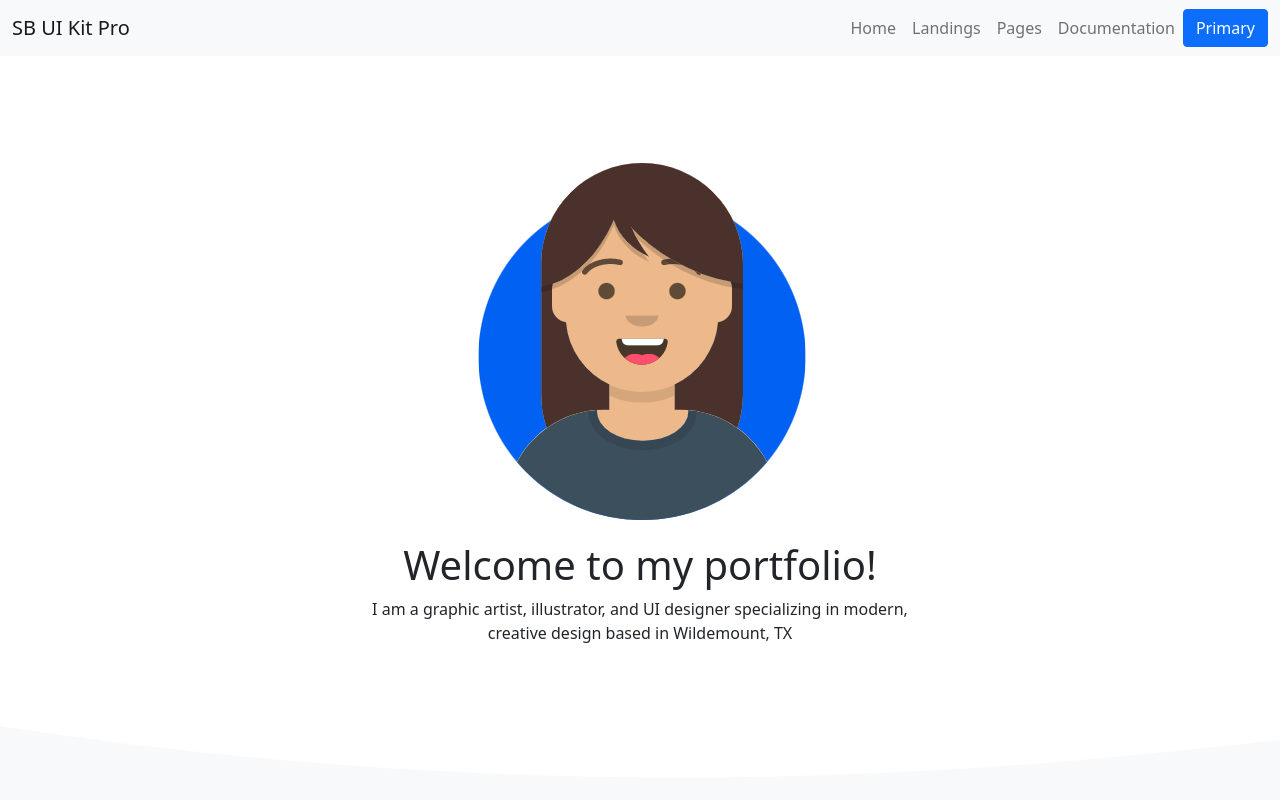
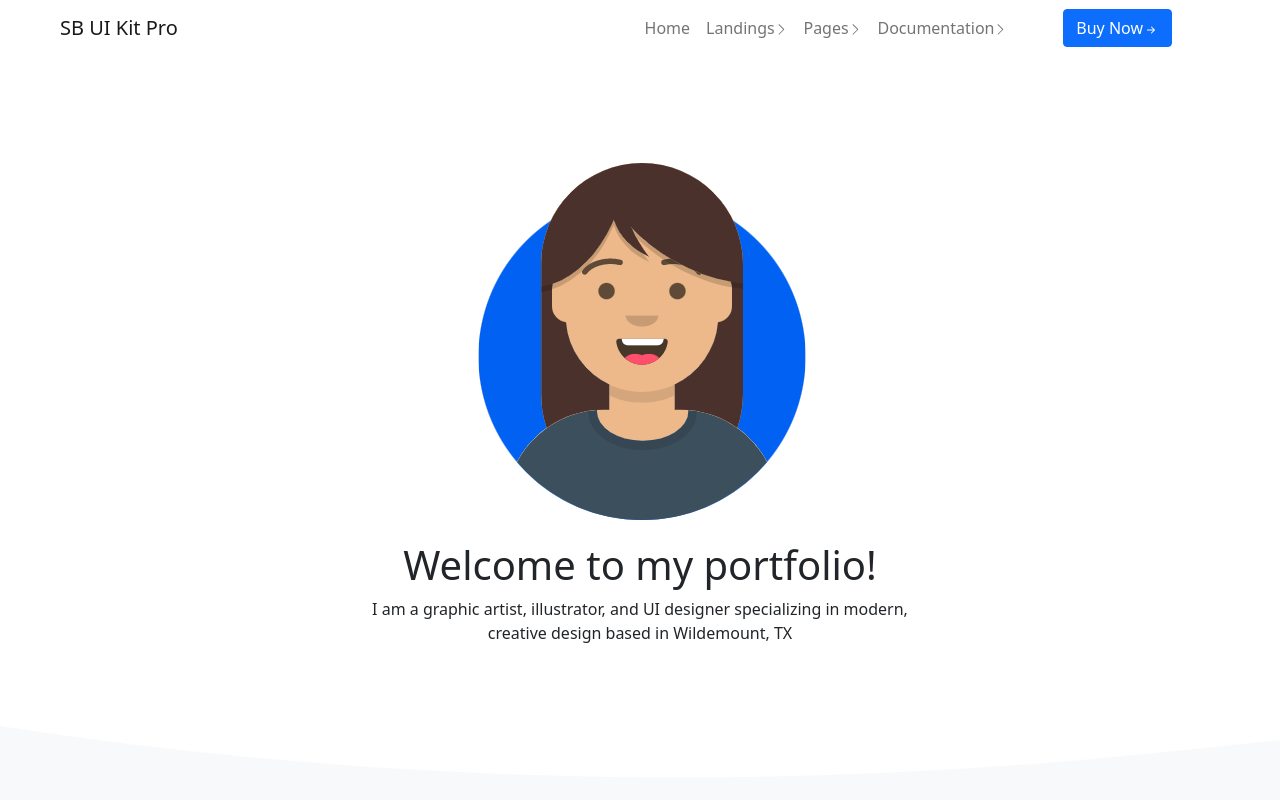
Before and after one commit to salils562/ui-kit-clone, a plain HTML site: page index.html in a window 1280 px wide. Shown: the top 800 px of the page. Drawn offline with nearby package versions, Linux system fonts and the light colour scheme.

Commit message:
"addedarrows"

```diff
--- a/css/style.css
+++ b/css/style.css
@@ -83,6 +83,10 @@ padding: 10px;
 .custom-shape-divider-bottom-1647175144 .shape-fill {
     fill: #ffffff;
 }
+.svgs-size{
+    width: 0.8rem;
+    height: 0.8rem;
+}
 /* Footer */
 footer{
     background-color: rgb(33, 40, 50);
--- a/index.html
+++ b/index.html
@@ -9,8 +9,8 @@
     <title>Portfolio - SB UI Kit Pro </title>
   </head>
   <body>
-    <nav class="navbar navbar-expand-lg navbar-light bg-light">
-        <div class="container-fluid">
+    <nav class="navbar navbar-expand-lg navbar-light">
+        <div class="container-fluid mx-5">
           <a class="navbar-brand" href="#">SB UI Kit Pro</a>
           <button class="navbar-toggler" type="button" data-bs-toggle="collapse" data-bs-target="#navbarSupportedContent" aria-controls="navbarSupportedContent" aria-expanded="false" aria-label="Toggle navigation">
             <span class="navbar-toggler-icon"></span>
@@ -21,17 +21,25 @@
                 <a class="nav-link" aria-current="page" href="#">Home</a>
               </li>
               <li class="nav-item">
-                <a class="nav-link" href="#">Landings</a>
+                <a class="nav-link" href="#">Landings<svg xmlns="http://www.w3.org/2000/svg" width="16" height="16" fill="currentColor" class="bi bi-chevron-right svgs-size" viewBox="0 0 16 16">
+                  <path fill-rule="evenodd" d="M4.646 1.646a.5.5 0 0 1 .708 0l6 6a.5.5 0 0 1 0 .708l-6 6a.5.5 0 0 1-.708-.708L10.293 8 4.646 2.354a.5.5 0 0 1 0-.708z"/>
+                </svg></a>
               </li>
               <li class="nav-item">
-                <a class="nav-link" href="#">Pages</a>
+                <a class="nav-link" href="#">Pages<svg xmlns="http://www.w3.org/2000/svg" width="16" height="16" fill="currentColor" class="bi bi-chevron-right svgs-size" viewBox="0 0 16 16">
+                  <path fill-rule="evenodd" d="M4.646 1.646a.5.5 0 0 1 .708 0l6 6a.5.5 0 0 1 0 .708l-6 6a.5.5 0 0 1-.708-.708L10.293 8 4.646 2.354a.5.5 0 0 1 0-.708z"/>
+                </svg></a>
               </li>
               <li class="nav-item">
-                <a class="nav-link" href="#" tabindex="-1" aria-disabled="true">Documentation</a>
+                <a class="nav-link" href="#" tabindex="-1" aria-disabled="true">Documentation<svg xmlns="http://www.w3.org/2000/svg" width="16" height="16" fill="currentColor" class="bi bi-chevron-right svgs-size" viewBox="0 0 16 16">
+                  <path fill-rule="evenodd" d="M4.646 1.646a.5.5 0 0 1 .708 0l6 6a.5.5 0 0 1 0 .708l-6 6a.5.5 0 0 1-.708-.708L10.293 8 4.646 2.354a.5.5 0 0 1 0-.708z"/>
+                </svg></a>
               </li>
 
             </ul>
-            <button type="button" class="btn btn-primary">Primary</button>
+            <button type="button" class="btn btn-primary mx-5">Buy Now<svg xmlns="http://www.w3.org/2000/svg" width="16" height="16" fill="currentColor" class="bi bi-arrow-right-short" viewBox="0 0 16 16">
+              <path fill-rule="evenodd" d="M4 8a.5.5 0 0 1 .5-.5h5.793L8.146 5.354a.5.5 0 1 1 .708-.708l3 3a.5.5 0 0 1 0 .708l-3 3a.5.5 0 0 1-.708-.708L10.293 8.5H4.5A.5.5 0 0 1 4 8z"/>
+            </svg></button>
           </div>
         </div>
       </nav>
```
